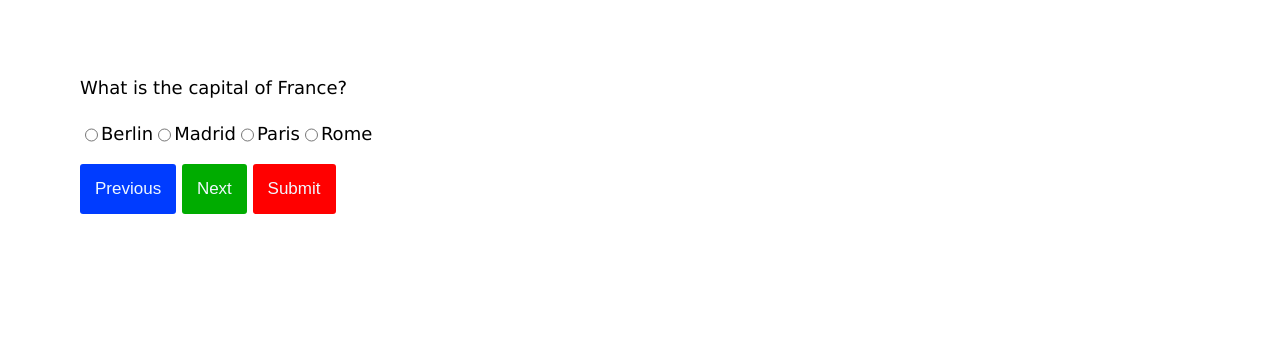
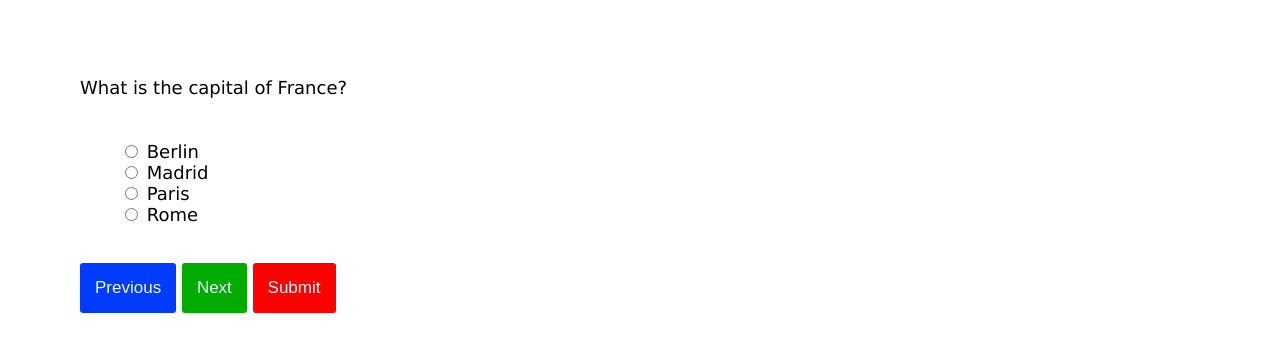
Before and after one commit to aaanishaaa/Assessment_Online_Quiz, a plain HTML site: page Quiz_app/index.html in a window 1280 px wide. Shown: the part 140-492 px from the top of the page. Drawn offline with Linux system fonts and the light colour scheme.

Commit message:
Javascript added

```diff
--- a/Quiz_app/index.html
+++ b/Quiz_app/index.html
@@ -1,31 +1,43 @@
 <!DOCTYPE html>
 <html>
   <head>
-        <meta charset="utf-8">
-        <meta http-equiv="X-UA-Compatible" content="IE=edge">
+    <meta charset="utf-8" />
+    <meta http-equiv="X-UA-Compatible" content="IE=edge" />
     <title></title>
-        <meta name="description" content="">
-        <meta name="viewport" content="width=device-width, initial-scale=1">
-        <link rel="stylesheet" href="style.css">
+    <meta name="description" content="" />
+    <meta name="viewport" content="width=device-width, initial-scale=1" />
+    <link rel="stylesheet" href="style.css" />
   </head>
   <body>
-        <div class="head">
-            Online Quiz
-        </div>
+    <div class="head">Online Quiz</div>
     <div class="quiz">
-        <div class="quiz-heading">
-            What is the capital of France?
-        </div>
+      <!-- Text for Quiz Heading -->
+      <div class="quiz-heading">What is the capital of France?</div>
       <div class="quiz-content">
         <form class="quiz-choice">
-                <input type="radio" id="ch1"> <label for="text">Berlin</label>
-                <input type="radio" id="ch2"> <label for="text">Madrid</label>
-                <input type="radio" id="ch3" value="ans"> <label for="text">Paris</label>
-                <input type="radio" id="ch4"> <label for="text">Rome</label>
+          <ul style="list-style: none">
+            <li>
+              <input type="radio" class="ch1" />
+              <label for="text">Berlin</label>
+            </li>
+            <li>
+              <input type="radio" class="ch2" />
+              <label for="text">Madrid</label>
+            </li>
+            <li>
+              <input type="radio" class="ch3" value="ans" />
+              <label for="text">Paris</label>
+            </li>
+            <li>
+              <input type="radio" class="ch4" />
+              <label for="text">Rome</label>
+            </li>
+          </ul>
         </form>
-            <button onclick="" id="prev">Previous</button>
-            <button onclick="" id="next">Next</button>
-            <button onclick="" id="submit">Submit</button>
+        <!-- Button Section -->
+        <button onclick="prev()" id="prev">Previous</button>
+        <button onclick="next()" id="next">Next</button>
+        <button onclick="submit()" id="submit">Submit</button>
       </div>
     </div>
     <script src="index.js" async defer></script>
--- a/Quiz_app/index.js
+++ b/Quiz_app/index.js
@@ -1,4 +1,70 @@
-let count=0;
-function quiz(){
+const questions = [
+    {
+      question: "What is the capital of France?",
+      choices: ["Berlin", "Madrid", "Paris", "Rome"],
+      answer: "Paris"
+    },
+    {
+      question: "The world’s nation 5G mobile network was launched by which country?",
+      choices: ["Japan", "South Korea", "Singapore", "Malaysia"],
+      answer: "South Korea"
+    },
+    {
+      question: " Where was India’s first national Museum opened?",
+      choices: ["Delhi", "Hyderabad", "Rajasthan", "Mumbai"],
+      answer: "Mumbai"
+    },
+    {
+        question: " The green planet in the solar system is?",
+        choices: ["Uranus", "Mars", "Jupiter", "Saturn"],
+        answer: "Uranus"
+      },
+      {
+        question: "The world’s nation 5G mobile network was launched by which country?",
+        choices: ["Japan", "South Korea", "Singapore", "Malaysia"],
+        answer: "South Korea"
+      },
+  ];
+  let currentQuestionIndex = 0;
+  let score = 0;
+  window.onload = loadQuestion;
+  function loadQuestion() {
+    const question = questions[currentQuestionIndex];
+    document.querySelector(".quiz-heading").innerText = question.question;
+    const choicesList = document.querySelectorAll(".quiz-choice input");
+    const labels = document.querySelectorAll(".quiz-choice label");
 
-}
+    choicesList.forEach((choice, index) => {
+      choice.checked = false;
+      choice.value = question.choices[index];
+      labels[index].innerText = question.choices[index];
+    });
+  }
+  function prev() {
+    if (currentQuestionIndex > 0) {
+      currentQuestionIndex--;
+      loadQuestion();
+    }
+  }
+  function next() {
+    if (currentQuestionIndex < questions.length - 1) {
+      currentQuestionIndex++;
+      loadQuestion();
+    }
+  }
+  function submit() {
+    const selectedChoice = document.querySelector(".quiz-choice input:checked");
+
+    if (selectedChoice) {
+      const userAnswer = selectedChoice.value;
+      const correctAnswer = questions[currentQuestionIndex].answer;
+
+      if (userAnswer === correctAnswer) {
+        score++;
+      }
+     percentage=(score/questions.length)*100
+      alert(`Your percentage is: ${percentage}%`);
+    } else {
+      alert("Please select an answer before submitting!");
+    }
+  }
--- a/Quiz_app/style.css
+++ b/Quiz_app/style.css
@@ -13,10 +13,11 @@ body{
     display: flex;
     justify-content: center;
     color: blue;
+    box-shadow: 20px;
 }
 .quiz{
     margin: 25px;
-    max-width: 25%;
+    max-width: 50%;
     border-radius: 3px;
     padding: 30px;
 }
```
Lines whose indentation alone changed are shown as unchanged.
